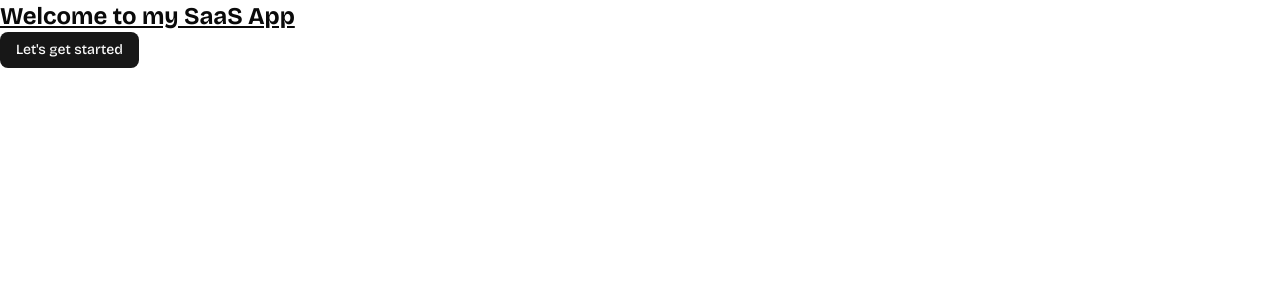
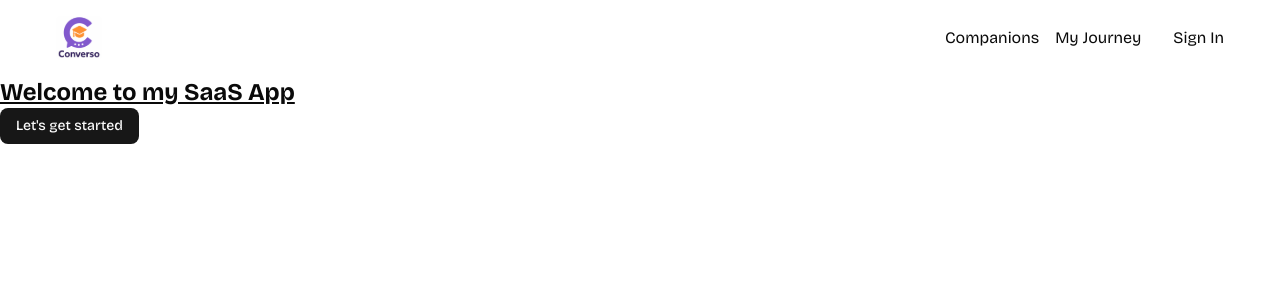
Before and after one commit to Kacper-Lechicki/next-converso, a Next.js app: page / in a window 1280 px wide. Shown: the top 300 px of the page. Built offline with nearby package versions, Linux system fonts and the light colour scheme.

Commit message:
feat: navbar component v1

```diff
--- a/src/app/layout.tsx
+++ b/src/app/layout.tsx
@@ -1,7 +1,7 @@
 import type { Metadata } from 'next';
 import { Bricolage_Grotesque } from 'next/font/google';
 
-import './globals.css';
+import '@/styles/globals.css';
 
 const bricolage = Bricolage_Grotesque({
   variable: '--font-bricolage',
@@ -15,6 +15,7 @@ export const metadata: Metadata = {
 
 import { NextIntlClientProvider } from 'next-intl';
 import { getLocale, getMessages } from 'next-intl/server';
+import Navbar from '@/components/layout/Navbar';
 
 export default async function RootLayout({
   children,
@@ -28,6 +29,7 @@ export default async function RootLayout({
     <html lang={locale}>
       <body className={`${bricolage.variable} antialiased`}>
         <NextIntlClientProvider messages={messages}>
+          <Navbar />
           {children}
         </NextIntlClientProvider>
       </body>
--- a/src/app/page.tsx
+++ b/src/app/page.tsx
@@ -2,12 +2,12 @@ import { useTranslations } from 'next-intl';
 import { Button } from '@/components/ui/button';
 
 const Page = () => {
-  const t = useTranslations('home');
+  const t = useTranslations();
 
   return (
     <div>
-      <h1 className="text-2xl underline">{t('title')}</h1>
-      <Button>{t('startButton')}</Button>
+      <h1 className="text-2xl underline">{t('Home.title')}</h1>
+      <Button>{t('Home.start_button')}</Button>
     </div>
   );
 };
--- /dev/null
+++ b/src/components/layout/Navbar.tsx
@@ -0,0 +1,29 @@
+import Image from 'next/image';
+import Link from 'next/link';
+import NavbarItems from '@/components/layout/NavbarItems';
+
+const Navbar = () => {
+  return (
+    <nav className="navbar">
+      <Link href="/">
+        <div className="flex items-center gap-2.5">
+          <Image
+            preload
+            src="/images/logo.svg"
+            alt="converso home"
+            width={46}
+            height={44}
+            className="w-[46px] h-auto"
+          />
+        </div>
+      </Link>
+
+      <div className="flex items-center gap-8">
+        <NavbarItems />
+        <p>Sign In</p>
+      </div>
+    </nav>
+  );
+};
+
+export default Navbar;
--- /dev/null
+++ b/src/components/layout/NavbarItems.tsx
@@ -0,0 +1,41 @@
+'use client';
+
+import { cn } from '@/lib/utils';
+import Link from 'next/link';
+import { usePathname } from 'next/navigation';
+import { useTranslations } from 'next-intl';
+
+interface NavbarItem {
+  labelKey: string;
+  href: string;
+}
+
+const NAV_ITEMS: NavbarItem[] = [
+  { labelKey: 'companions', href: '/companions' },
+  { labelKey: 'my_journey', href: '/my-journey' },
+];
+
+const NavbarItems = () => {
+  const pathname = usePathname();
+  const t = useTranslations();
+
+  return (
+    <nav className="flex items-center gap-4">
+      {NAV_ITEMS.map((item) => {
+        const isActive: boolean = pathname === item.href;
+
+        return (
+          <Link
+            href={item.href}
+            key={item.href}
+            className={cn(isActive && 'text-primary font-semibold')}
+          >
+            {t(`Navbar.${item.labelKey}`)}
+          </Link>
+        );
+      })}
+    </nav>
+  );
+};
+
+export default NavbarItems;
--- a/src/i18n/messages/en.json
+++ b/src/i18n/messages/en.json
@@ -1,6 +1,10 @@
 {
-  "home": {
+  "Navbar": {
+    "companions": "Companions",
+    "my_journey": "My Journey"
+  },
+  "Home": {
     "title": "Welcome to my SaaS App",
-    "startButton": "Let's get started"
+    "start_button": "Let's get started"
   }
 }
```
Also changed, not shown: src/styles/globals.css (renamed from src/app/globals.css), 1 other file (tests, documents, lock files or other folders).
